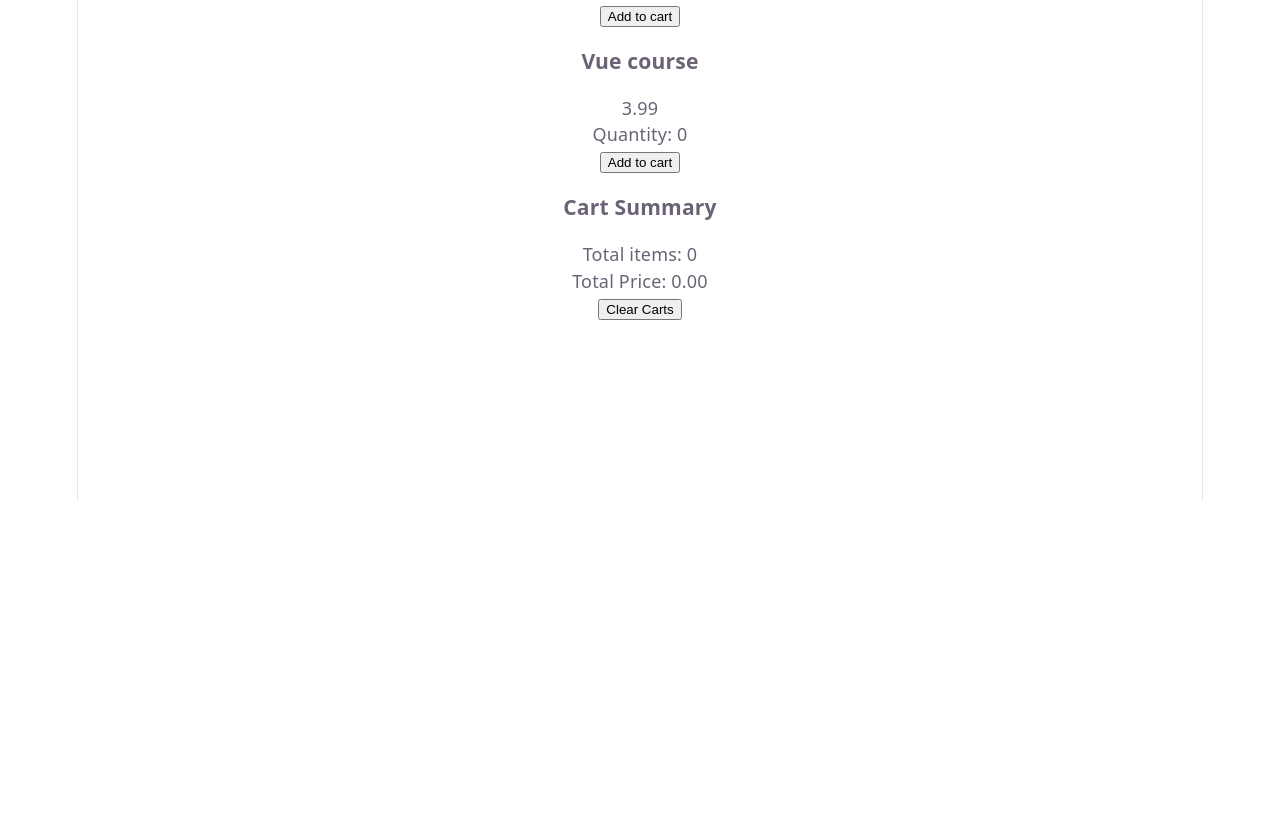
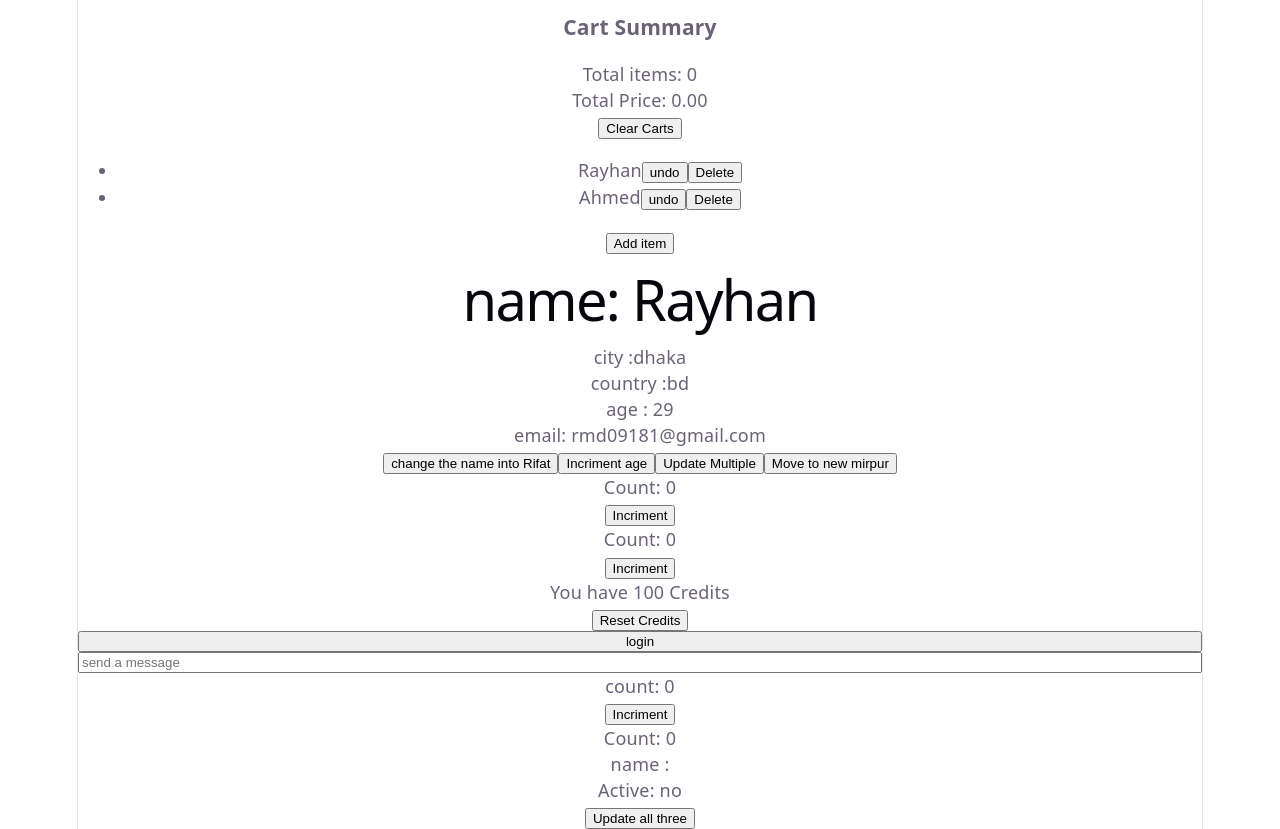
Before and after one commit to rayhan123-ahmed/React, a React (Vite) app in the folder state-demo/: page / in a window 1280 px wide. Shown: the part 300-1129 px from the top of the page. Before the commit the page ends 800 px from the top, so only its background shows below. Built offline with nearby package versions, Linux system fonts and the light colour scheme.

Commit message:
Uncomment TodoList and BachingCounter components in App

```diff
--- a/state-demo/src/App.jsx
+++ b/state-demo/src/App.jsx
@@ -13,14 +13,14 @@ function App() {
   return (
     <>
     <ShoppingCart />
-      {/* <TodoList />
+      <TodoList />
       <UserProfile />
       <PrevStateCounter />
       <SimpleCounter />
       <UserDashBoard />
       <LoginCard />
       <Count />
-      <BachingCounter /> */}
+      <BachingCounter />
     </>
   );
 }
```
